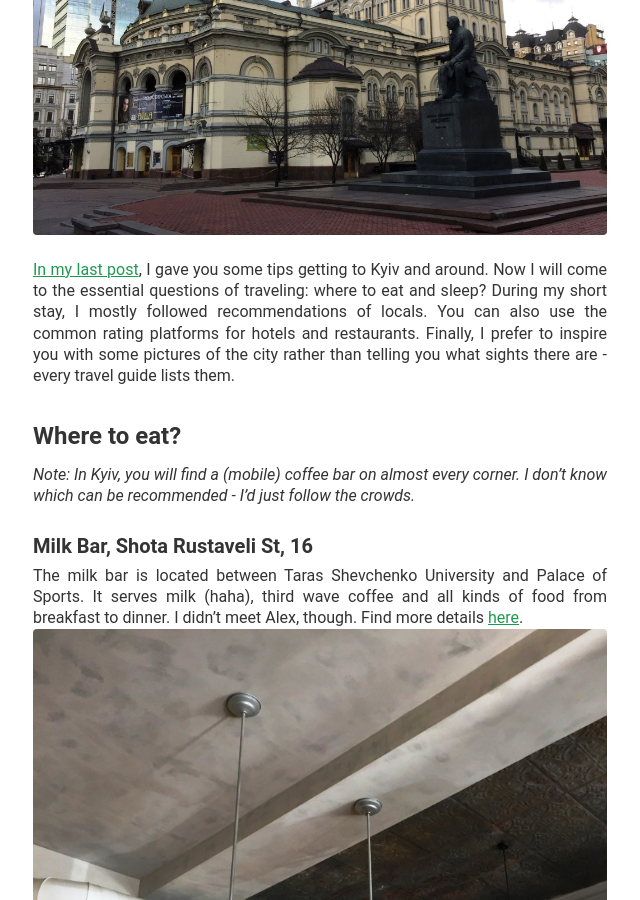
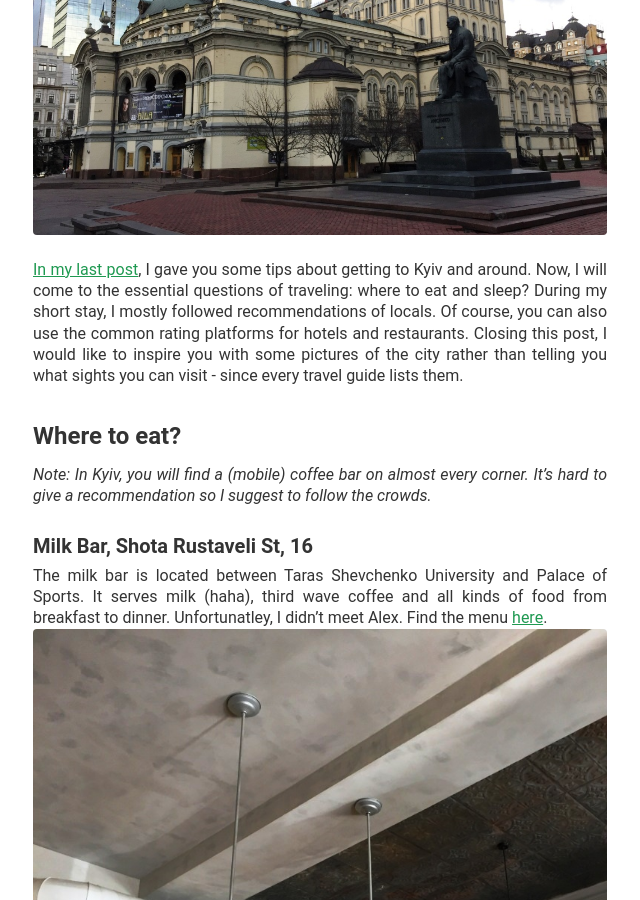
Before and after one commit to evafroehlich/website, a Jekyll site: the page built from _posts/2017-04-02-travel-kyiv-eat-sleep-get-inspired.md, in a window 1280 px wide and 900 px high, scrolled down 331 px. Shown: the whole window, without its empty margins (320-960 px from the left). Built offline with Jekyll 4.4.1, drawn with Linux system fonts in a browser that asks for light colours; comment, search, counter and statistics services are not loaded; some of the changed text lies outside the part shown.

Commit message:
Corrections

```diff
--- a/_posts/2017-04-02-travel-kyiv-eat-sleep-get-inspired.md
+++ b/_posts/2017-04-02-travel-kyiv-eat-sleep-get-inspired.md
@@ -8,21 +8,21 @@
 
 ![Cover_Picture](/img/20170401_opera_kyiv.jpg "National Opera of Ukraine")
 
-[In my last post](http://eva-ernst.me/blog/travel-kyiv-getting-there-and-around/), I gave you some tips getting to Kyiv and around. Now I will come to the essential questions of traveling: where to eat and sleep? During my short stay, I mostly followed recommendations of locals. You can also use the common rating platforms for hotels and restaurants.
-Finally, I prefer to inspire you with some pictures of the city rather than telling you what sights there are - every travel guide lists them.
+[In my last post](http://eva-ernst.me/blog/travel-kyiv-getting-there-and-around/), I gave you some tips about getting to Kyiv and around. Now, I will come to the essential questions of traveling: where to eat and sleep? During my short stay, I mostly followed recommendations of locals. Of course, you can also use the common rating platforms for hotels and restaurants.
+Closing this post, I would like to inspire you with some pictures of the city rather than telling you what sights you can visit - since every travel guide lists them.
 
 ### Where to eat?
-*Note: In Kyiv, you will find a (mobile) coffee bar on almost every corner. I don't know which can be recommended - I'd just follow the crowds.*
+*Note: In Kyiv, you will find a (mobile) coffee bar on almost every corner. It's hard to give a recommendation so I suggest to follow the crowds.*
 
 #### Milk Bar, Shota Rustaveli St, 16
 
-The milk bar is located between Taras Shevchenko University and Palace of Sports. It serves milk (haha), third wave coffee and all kinds of food from breakfast to dinner. I didn't meet Alex, though. Find more details [here](http://milkbar.com.ua/en).
+The milk bar is located between Taras Shevchenko University and Palace of Sports. It serves milk (haha), third wave coffee and all kinds of food from breakfast to dinner. Unfortunatley, I didn't meet Alex. Find the menu [here](http://milkbar.com.ua/en).
 ![Milk_Bar](/img/20170401_milkbar_kyiv.jpg "Inside the Milk Bar")
 ![Street_Art](/img/20170401_milkbar2.jpg "Breakfast at the Milk Bar")
 
 #### Pliacky Lviv, Bohdana Khmelnytskoho vulytsia 10
 
-The city of Lviv is famous for its strudel so going to one of the Pliacky Lviv Cafés is very recommended. There are a few of these stores in Kyiv so remember the logo from [their webpage](http://www.pliacky.lviv.ua/).
+The city of Lviv is famous for its strudel so I strongly recommend to taste them at on of the Pliacky Lviv Cafés. You don't want to miss it, so I suggest to remember [their logo](http://www.pliacky.lviv.ua/).
 ![Pliacky_Lviv](/img/20170401_pliacky_kyiv_2.jpg "Pliacky Lviv Strudel Café")
 ![Pliacky_Lviv](/img/20170401_pliacky_kyiv.jpg "Pliacky Lviv Strudel")
 
@@ -45,14 +45,14 @@
 ### Where to stay?
 #### CITYHOTEL, Bohdana Khmelnytskoho str. 56A
 
-The [CITYHOTEL](http://cityhotel.ua/en) is a 4*-hotel located in the historic city center of Kyiv. It's in walking distance to all major sights. The hotel has a very high standard with spacious rooms and beautiful décor. I only had breakfast at the restaurant on the 14th floor. Which not only was delicious but also offered an amazing view over the city. The staff is very friendly and I enjoyed staying there.
+The [CITYHOTEL](http://cityhotel.ua/en) is a 4*-hotel located in the historic city center of Kyiv. It's in walking distance to all major sights. The hotel has a very high standard with spacious rooms and beautiful décor. I can't rate the restaurant since I only had breakfast. Which not only was delicious but also offered an amazing view over the city (it's on th 14th floor!). The staff is very friendly and I enjoyed staying there.
 ![City_Hotel](/img/20170401_cityhotel_1.jpg "City Hotel Room")
 ![City_Hotel](/img/20170401_cityhotel_2.jpg "City Hotel View")
 
 #### Hotel Ukraine, Instytutska Str. 4
 
 The [Hotel Ukraine](http://www.ukraine-hotel.kiev.ua/en/) is another 4*-hotel but it's not the same category as the CITYHOTEL. It is an old hotel (1912) and all rooms have been renovated (not too recently, though). The room comes without a safe.
-The location of the hotel is also very central. From you room you look over the Independence Square where you the revolution took place.
+The location of the hotel is central and most sights are close by. From you room you look over the Independence Square where the revolution took place.
 ![Hotel_Ukraine](/img/20170401_hotel_ukraine_1.jpg "Hotel Ukraine Room")
 ![Hotel_Ukraine](/img/20170401_hotel_ukraine_2.jpg "Hotel Ukraine View")
 ![Hotel_Ukraine](/img/20170401_hotel_ukraine_3.jpg "Hotel Ukraine Front")
```
